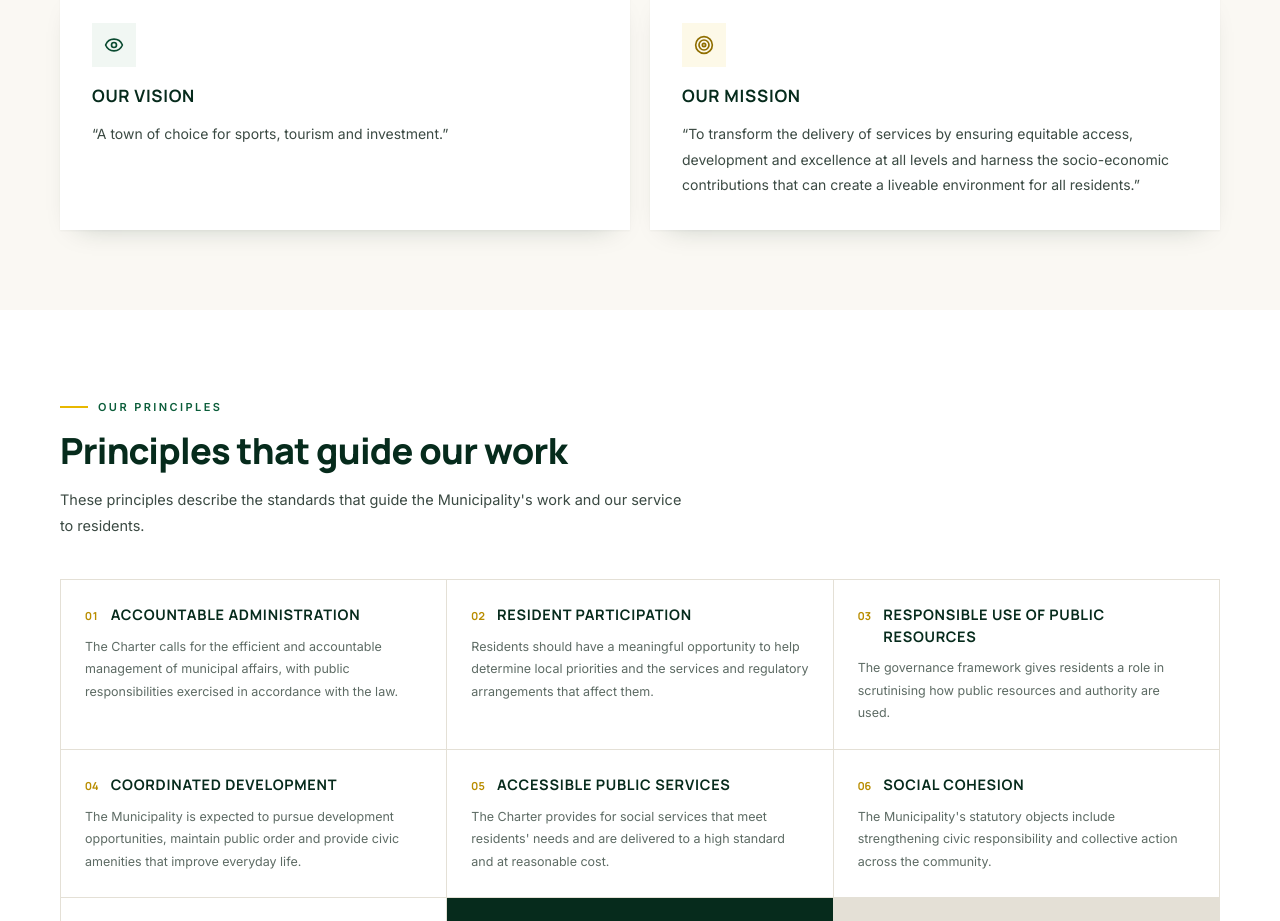
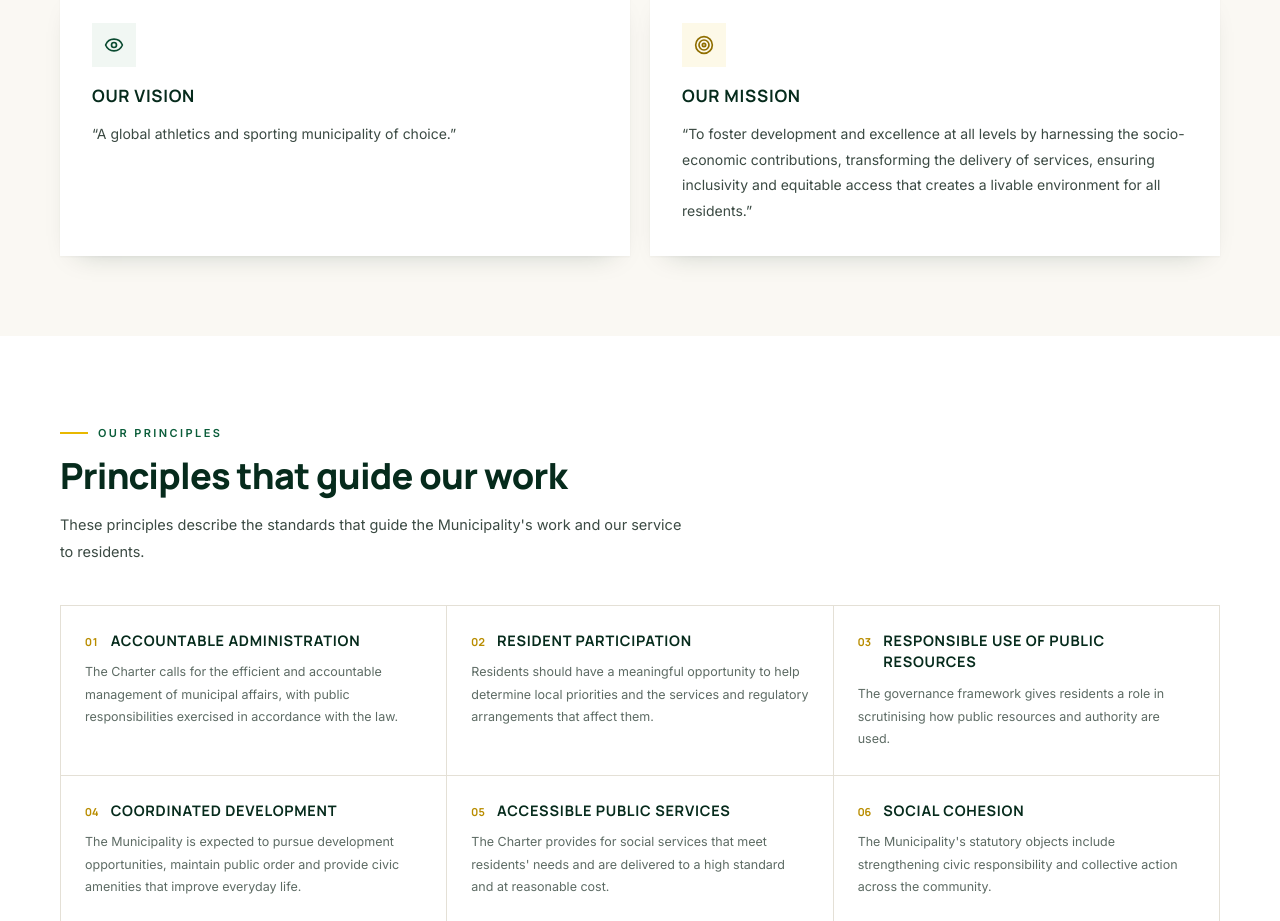
Before and after one commit to kikie254/municp, a Next.js app: page /about in a window 1280 px wide. Shown: the part 1560-2481 px from the top of the page. Built offline with nearby package versions, Linux system fonts and the light colour scheme; no server answers.

Commit message:
Align About page vision and mission with approved IDeP

```diff
--- a/app/about/page.tsx
+++ b/app/about/page.tsx
@@ -122,7 +122,7 @@ export default function AboutPage() {
                   Our Vision
                 </h2>
                 <p className="mt-3 text-[14px] leading-[1.85] text-ink-soft">
-                  &ldquo;A town of choice for sports, tourism and investment.&rdquo;
+                  &ldquo;A global athletics and sporting municipality of choice.&rdquo;
                 </p>
               </div>
             </Reveal>
@@ -136,7 +136,7 @@ export default function AboutPage() {
                   Our Mission
                 </h2>
                 <p className="mt-3 text-[14px] leading-[1.85] text-ink-soft">
-                  &ldquo;To transform the delivery of services by ensuring equitable access, development and excellence at all levels and harness the socio-economic contributions that can create a liveable environment for all residents.&rdquo;
+                  &ldquo;To foster development and excellence at all levels by harnessing the socio-economic contributions, transforming the delivery of services, ensuring inclusivity and equitable access that creates a livable environment for all residents.&rdquo;
                 </p>
               </div>
             </Reveal>
```
